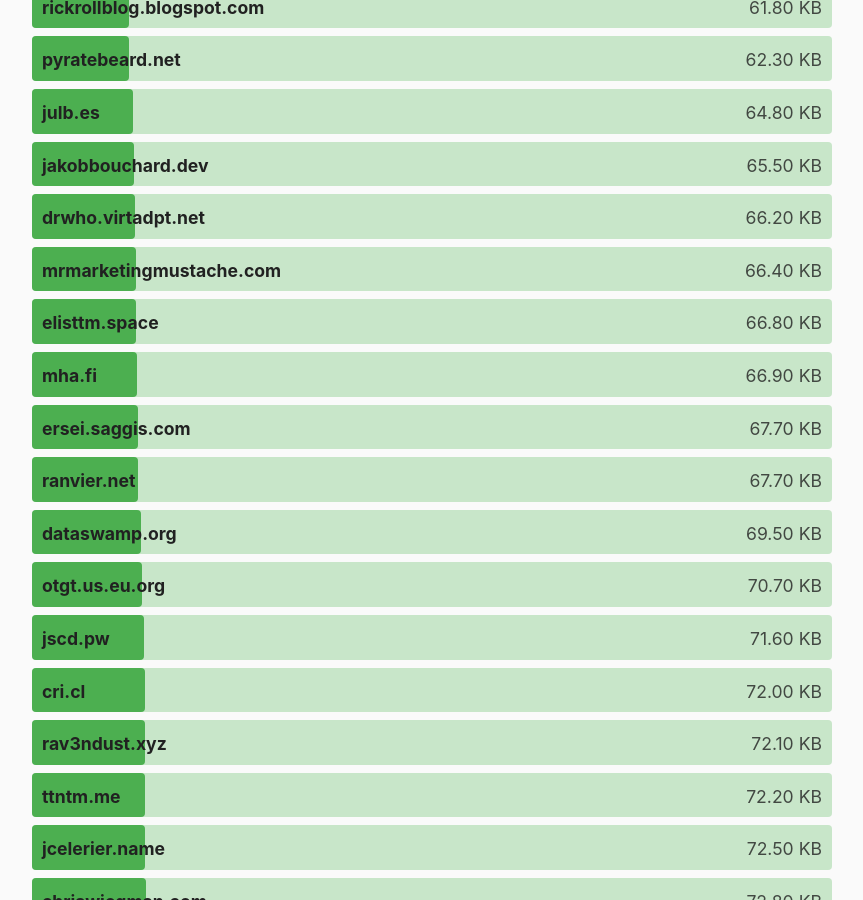
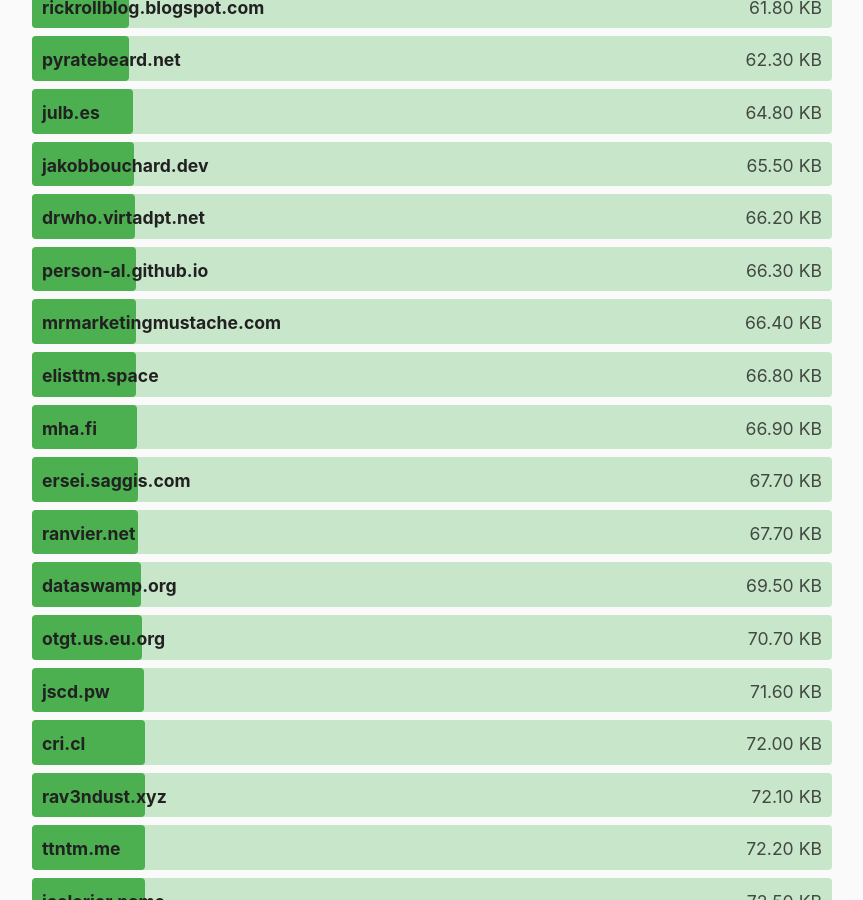
Before and after one commit to kevquirk/512kb.club, a Jekyll site: the page built from index.md, in a window 1280 px wide and 900 px high, scrolled down 12423 px. Shown: the whole window, without its empty margins (208-1071 px from the left). Built offline with Jekyll 4.4.1, drawn with Linux system fonts in a browser that asks for light colours.

Commit message:
Add person-al.github.io to sites.yml file
Test here: https://gtmetrix.com/reports/person-al.github.io/cKupWb8n/

```diff
--- a/_data/sites.yml
+++ b/_data/sites.yml
@@ -1573,6 +1573,11 @@
   size: 2.4
   last_checked: 2022-04-26
 
+- domain: person-al.github.io
+  url: https://person-al.github.io/
+  size: 66.3
+  last_checked: 2022-05-21
+
 - domain: phate6660.codeberg.page
   url: https://phate6660.codeberg.page/
   size: 87.3
```
